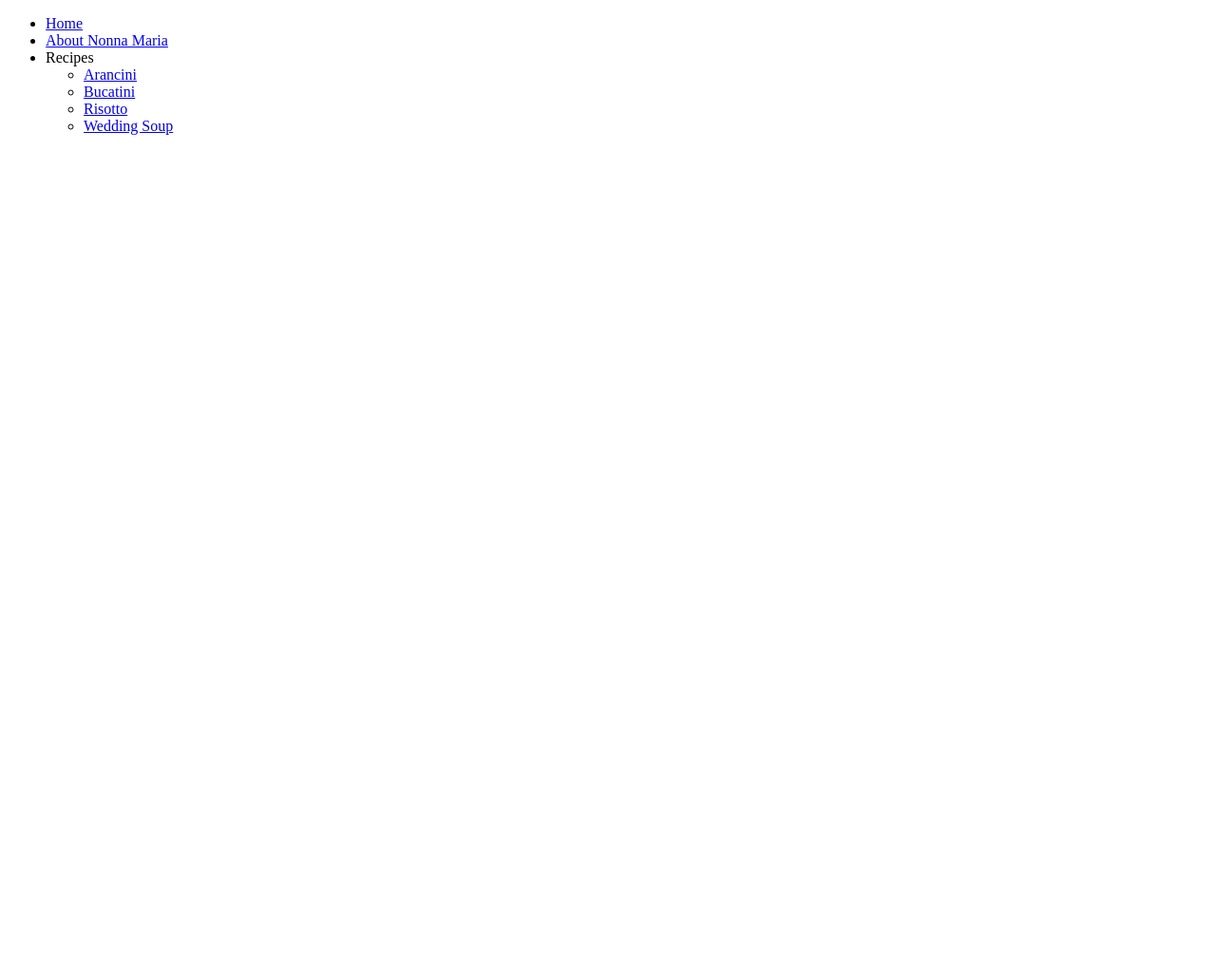
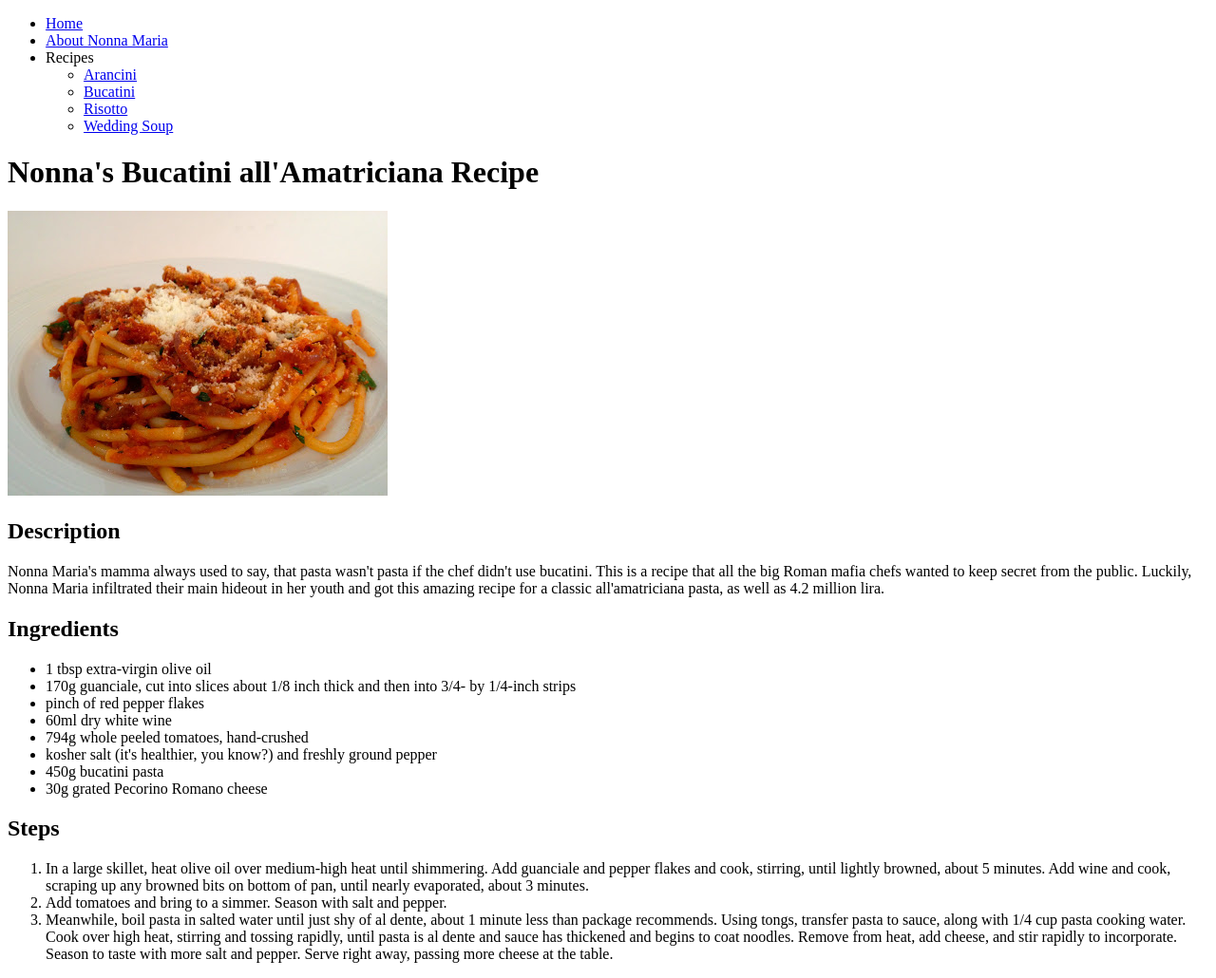
Before and after one commit to DanilSProjects/Recipes, a plain HTML site: page recipes/bucatini.html in a window 1280 px wide. Shown: the whole page at 95% size. Before the commit the page ends 800 px from the top, so only its background shows below. Drawn offline with Linux system fonts and the light colour scheme.

Commit message:
Bucatini content added.

```diff
--- a/recipes/bucatini.html
+++ b/recipes/bucatini.html
@@ -18,6 +18,26 @@
                 </ul>
             </ul>
         </nav>
-
+        <h1>Nonna's Bucatini all'Amatriciana Recipe</h1>
+        <img src="../images/bucatini.jpg">
+        <h2>Description</h2>
+        <p>Nonna Maria's mamma always used to say, that pasta wasn't pasta if the chef didn't use bucatini. This is a recipe that all the big Roman mafia chefs wanted to keep secret from the public. Luckily, Nonna Maria infiltrated their main hideout in her youth and got this amazing recipe for a classic all'amatriciana pasta, as well as 4.2 million lira.</p>
+        <h2>Ingredients</h2>
+        <ul>
+            <li>1 tbsp extra-virgin olive oil</li>
+            <li>170g guanciale, cut into slices about 1/8 inch thick and then into 3/4- by 1/4-inch strips</li>
+            <li>pinch of red pepper flakes</li>
+            <li>60ml dry white wine</li>
+            <li>794g whole peeled tomatoes, hand-crushed</li>
+            <li>kosher salt (it's healthier, you know?) and freshly ground pepper</li>
+            <li>450g bucatini pasta</li>
+            <li>30g grated Pecorino Romano cheese</li>
+        </ul>
+        <h2>Steps</h2>
+        <ol>
+            <li>In a large skillet, heat olive oil over medium-high heat until shimmering. Add guanciale and pepper flakes and cook, stirring, until lightly browned, about 5 minutes. Add wine and cook, scraping up any browned bits on bottom of pan, until nearly evaporated, about 3 minutes.</li>
+            <li>Add tomatoes and bring to a simmer. Season with salt and pepper.</li>
+            <li>Meanwhile, boil pasta in salted water until just shy of al dente, about 1 minute less than package recommends. Using tongs, transfer pasta to sauce, along with 1/4 cup pasta cooking water. Cook over high heat, stirring and tossing rapidly, until pasta is al dente and sauce has thickened and begins to coat noodles. Remove from heat, add cheese, and stir rapidly to incorporate. Season to taste with more salt and pepper. Serve right away, passing more cheese at the table.</li>
+        </ol>
     </body>
 </html>
```
Also changed, not shown: images/bucatini.jpg (added).
